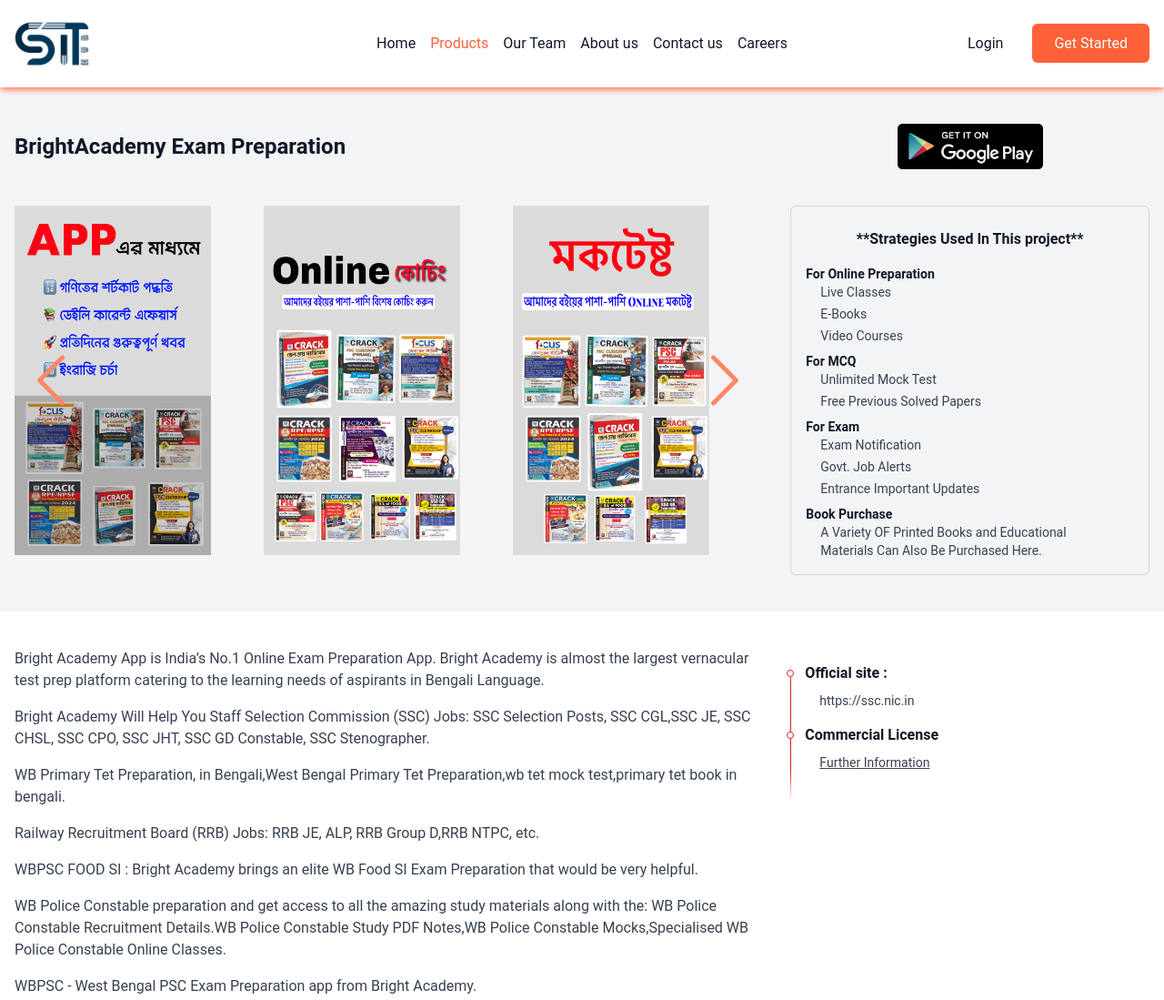
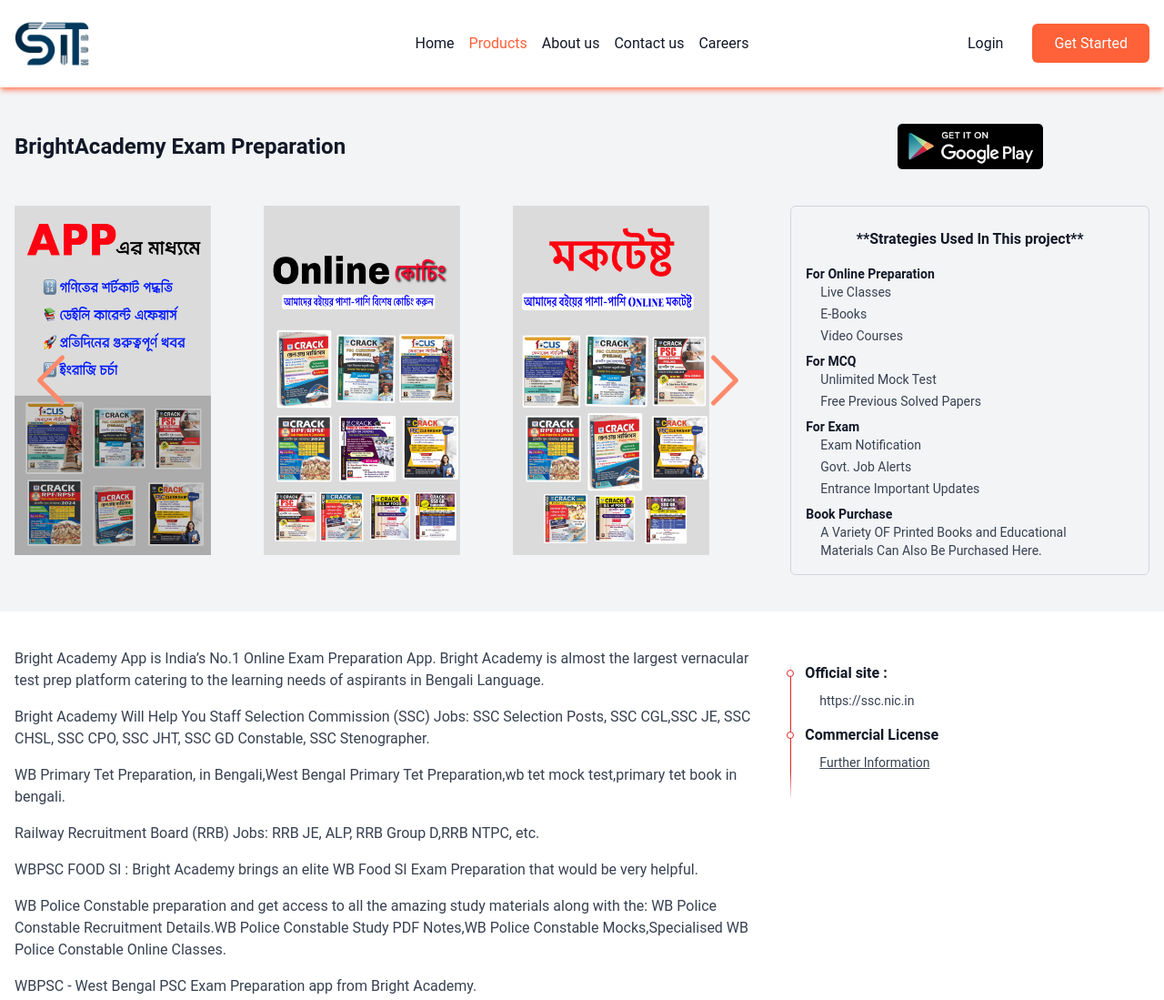
Before and after one commit to logic-line/sikder-it-web, a website: page public/brightacademy/index.html in a window 1280 px wide. Shown: the top 1099 px of the page at 91% size. Drawn offline with Linux system fonts and the light colour scheme.

Commit message:
Removed team

```diff
--- a/public/brightacademy/index.html
+++ b/public/brightacademy/index.html
@@ -38,7 +38,6 @@
               <ul class=" nav-bar hidden lg:flex flex-wrap items-center justify-center space-x-4">
                 <li class=" py-3"><a href="../index.html" class=" relative text-gray-900 hover:text-shikder-primary">Home</a></li>
                 <li class=" py-3"><a href="../our_products.html" class=" relative text-shikder-primary">Products</a></li>
-                <li class=" py-3"><a href="../team.html" class=" relative text-gray-900 hover:text-shikder-primary">Our Team</a></li>
                 <li class=" py-3"><a href="../about.html" class=" relative text-gray-900 hover:text-shikder-primary">About us</a></li>
                 <!-- <li class=" py-3"><a href="javascript:;" class=" relative text-gray-900 hover:text-shikder-primary">Pricing</a></li> -->
                 <li class=" py-3"><a href="../contacts.html" class=" relative text-gray-900 hover:text-shikder-primary">Contact us</a></li>
```
